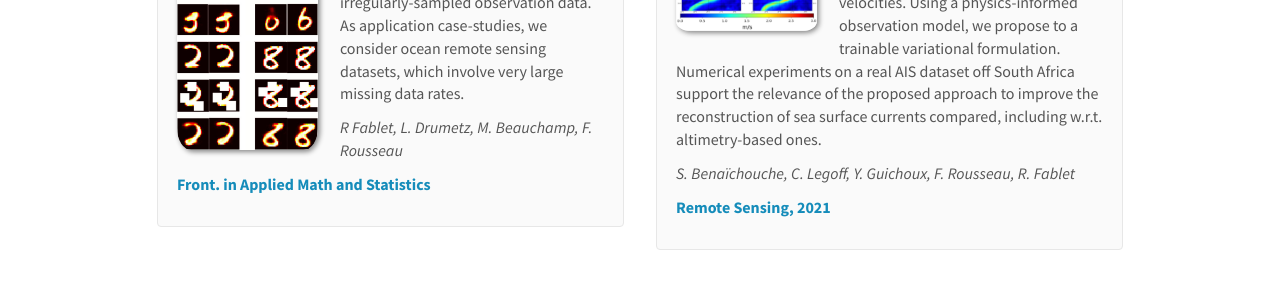
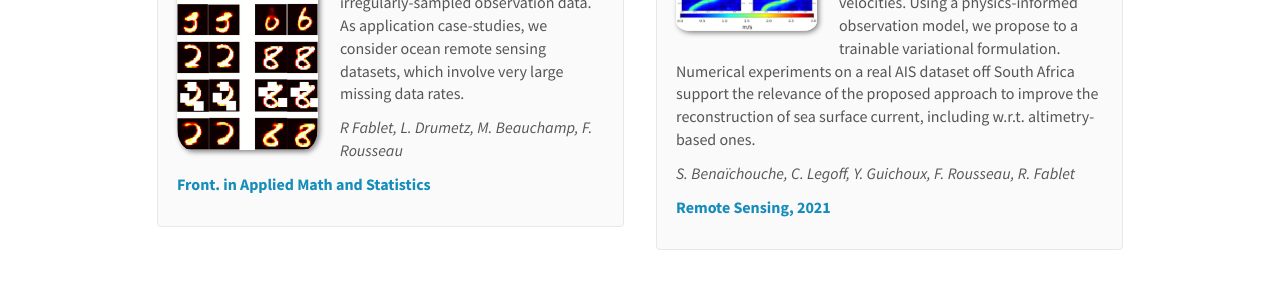
Before and after one commit to CIA-Oceanix/CIA-Oceanix.github.io, a Jekyll site: the page built from _pages/publications.md, in a window 1280 px wide and 900 px high, scrolled down 818 px. Shown: the part 336-629 px from the top of the window. Built offline with Jekyll 4.4.1, drawn with Linux system fonts in a browser that asks for light colours; nearby versions of some CDN libraries; some of the changed text lies outside the part shown.

Commit message:
Update publist.yml

```diff
--- a/_data/publist.yml
+++ b/_data/publist.yml
@@ -50,7 +50,7 @@
 
 - title: "Unsupervised Reconstruction of Sea Surface Currents from AIS Maritime Traffic Data Using Trainable Variational Models"
   image: figAISCurrent.jpg
-  description: In this work we investigate the relevance of AIS data streams for the estimation of the surface current velocities. Using a physics-informed observation model, we propose to a trainable variational formulation. Numerical experiments on a real AIS dataset off South Africa support the relevance of the proposed approach to improve the reconstruction of sea surface currents compared, including w.r.t. altimetry-based ones.
+  description: In this work we investigate the relevance of AIS data streams for the estimation of the surface current velocities. Using a physics-informed observation model, we propose to a trainable variational formulation. Numerical experiments on a real AIS dataset off South Africa support the relevance of the proposed approach to improve the reconstruction of sea surface current, including w.r.t. altimetry-based ones.
   authors: S. Benaïchouche, C. Legoff, Y. Guichoux, F. Rousseau, R. Fablet
   link:
     url: https://www.mdpi.com/2072-4292/13/16/3162
```
